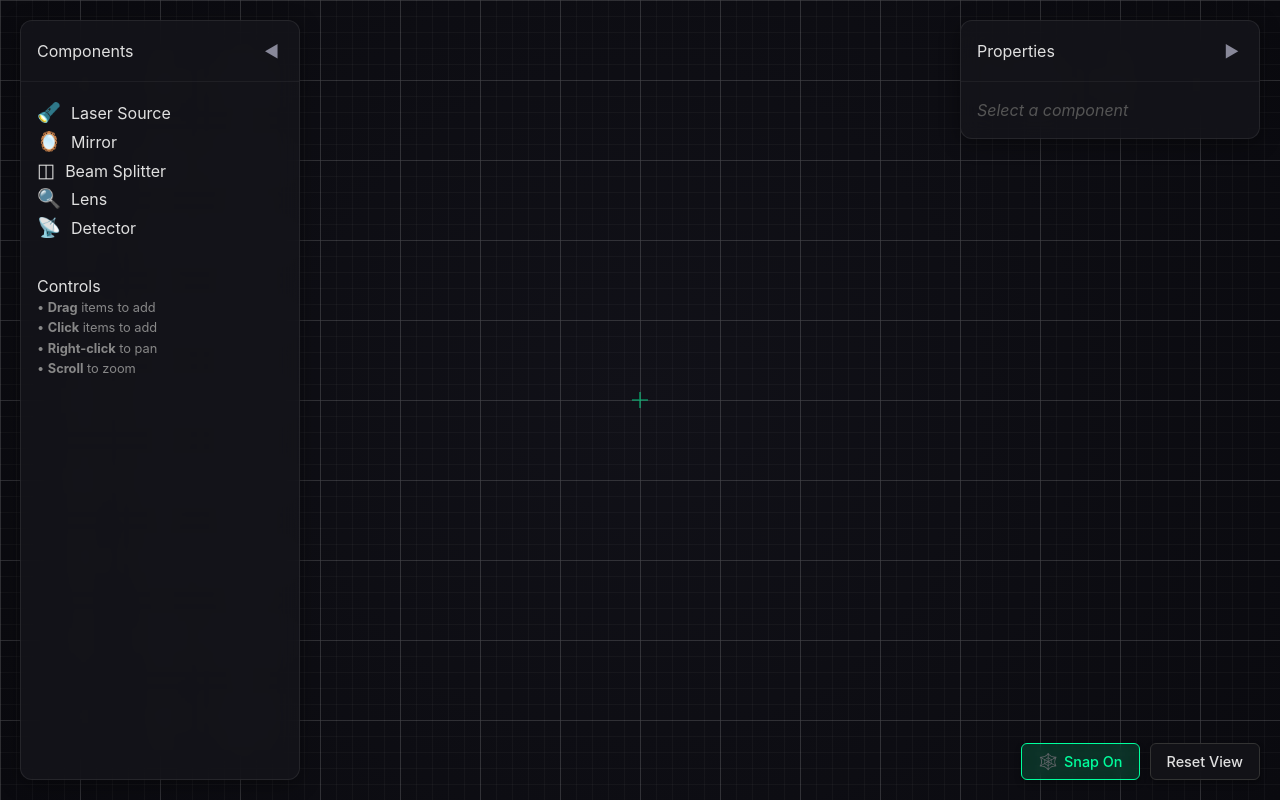
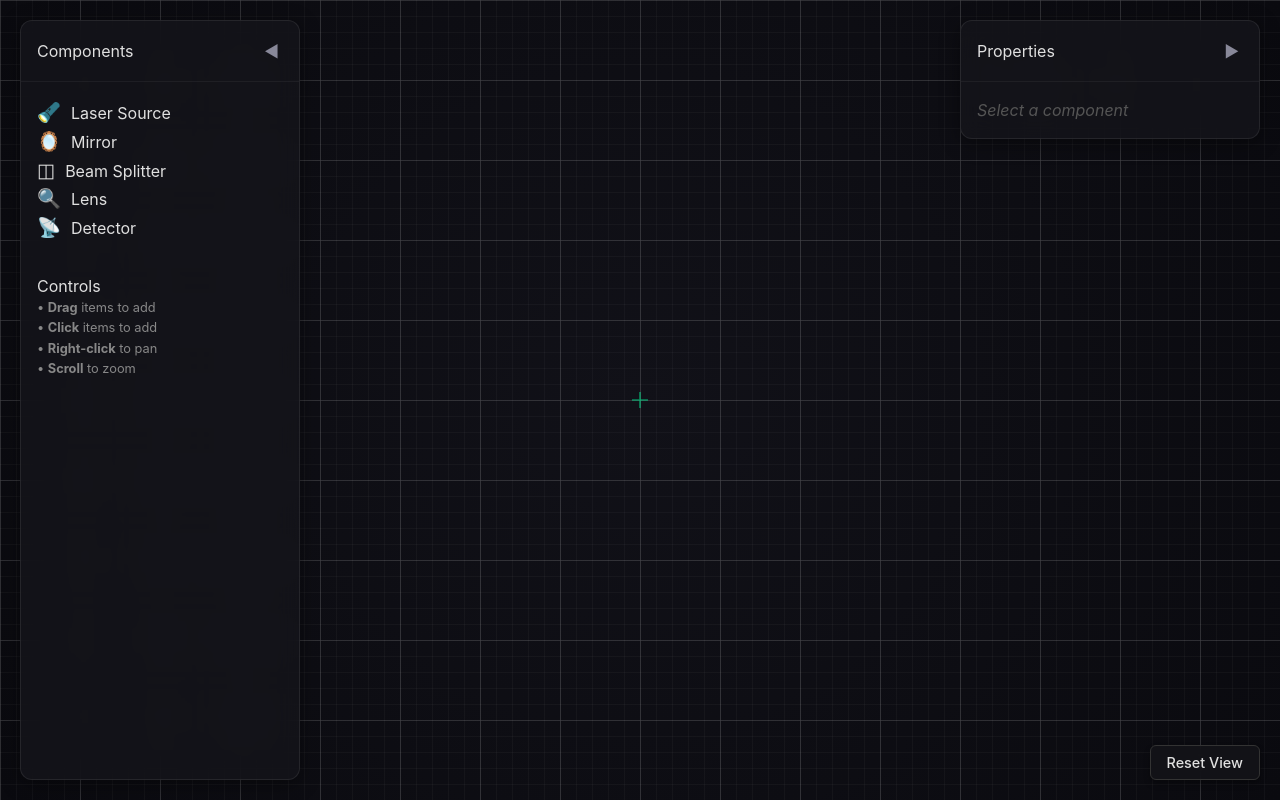
Before and after one commit to narongrit1053/Optics-table, a React (Vite) app: page / in a window 1280 px wide. Built offline with nearby package versions, Linux system fonts and the light colour scheme.

Commit message:
Press ctrl to snap

```diff
--- a/src/components/OpticalTable.jsx
+++ b/src/components/OpticalTable.jsx
@@ -8,7 +8,8 @@ const OpticalTable = ({ components, setComponents, onSelect }) => {
     const [viewBox, setViewBox] = useState({ x: -1000, y: -500, w: 2000, h: 1000 });
     const [isPanning, setIsPanning] = useState(false);
     const [draggedCompId, setDraggedCompId] = useState(null);
-    const [snapToGrid, setSnapToGrid] = useState(true); // Default to on
+    // const [snapToGrid, setSnapToGrid] = useState(true); // Removed
+
     const lastMousePos = useRef({ x: 0, y: 0 });
     const svgRef = useRef(null);
 
@@ -68,7 +69,8 @@ const OpticalTable = ({ components, setComponents, onSelect }) => {
                     const rawX = c.position.x + svgDx;
                     const rawY = c.position.y + svgDy;
 
-                    if (snapToGrid) {
+                    const shouldSnap = e.ctrlKey || e.metaKey;
+                    if (shouldSnap) {
                         const snappedX = Math.round(rawX / GRID_SIZE) * GRID_SIZE;
                         const snappedY = Math.round(rawY / GRID_SIZE) * GRID_SIZE;
                         return { ...c, position: { x: snappedX, y: snappedY } };
@@ -108,8 +110,9 @@ const OpticalTable = ({ components, setComponents, onSelect }) => {
             transmission: type === 'beamsplitter' ? 0.5 : undefined,
         };
 
-        const finalX = snapToGrid ? Math.round(svgPoint.x / GRID_SIZE) * GRID_SIZE : svgPoint.x;
-        const finalY = snapToGrid ? Math.round(svgPoint.y / GRID_SIZE) * GRID_SIZE : svgPoint.y;
+        const shouldSnap = e.ctrlKey || e.metaKey;
+        const finalX = shouldSnap ? Math.round(svgPoint.x / GRID_SIZE) * GRID_SIZE : svgPoint.x;
+        const finalY = shouldSnap ? Math.round(svgPoint.y / GRID_SIZE) * GRID_SIZE : svgPoint.y;
 
         const newComp = {
             id: uuidv4(),
@@ -307,28 +310,7 @@ const OpticalTable = ({ components, setComponents, onSelect }) => {
 
             {/* View Controls */}
             <div style={{ position: 'absolute', bottom: '20px', right: '20px', display: 'flex', gap: '10px' }}>
-                <button
-                    onClick={() => setSnapToGrid(!snapToGrid)}
-                    style={{
-                        background: snapToGrid ? 'rgba(0, 255, 157, 0.15)' : 'rgba(20, 20, 26, 0.8)',
-                        border: `1px solid ${snapToGrid ? '#00ff9d' : '#333'}`,
-                        color: snapToGrid ? '#00ff9d' : '#e0e0e0',
-                        padding: '8px 16px',
-                        borderRadius: '6px',
-                        cursor: 'pointer',
-                        backdropFilter: 'blur(4px)',
-                        fontSize: '0.9rem',
-                        fontWeight: '500',
-                        boxShadow: '0 4px 6px rgba(0,0,0,0.3)',
-                        transition: 'all 0.2s',
-                        display: 'flex',
-                        alignItems: 'center',
-                        gap: '6px'
-                    }}
-                >
-                    <span style={{ fontSize: '1.1em' }}>{snapToGrid ? '🕸️' : '🕸️'}</span>
-                    Snap {snapToGrid ? 'On' : 'Off'}
-                </button>
+
 
                 <button
                     onClick={resetView}
```
